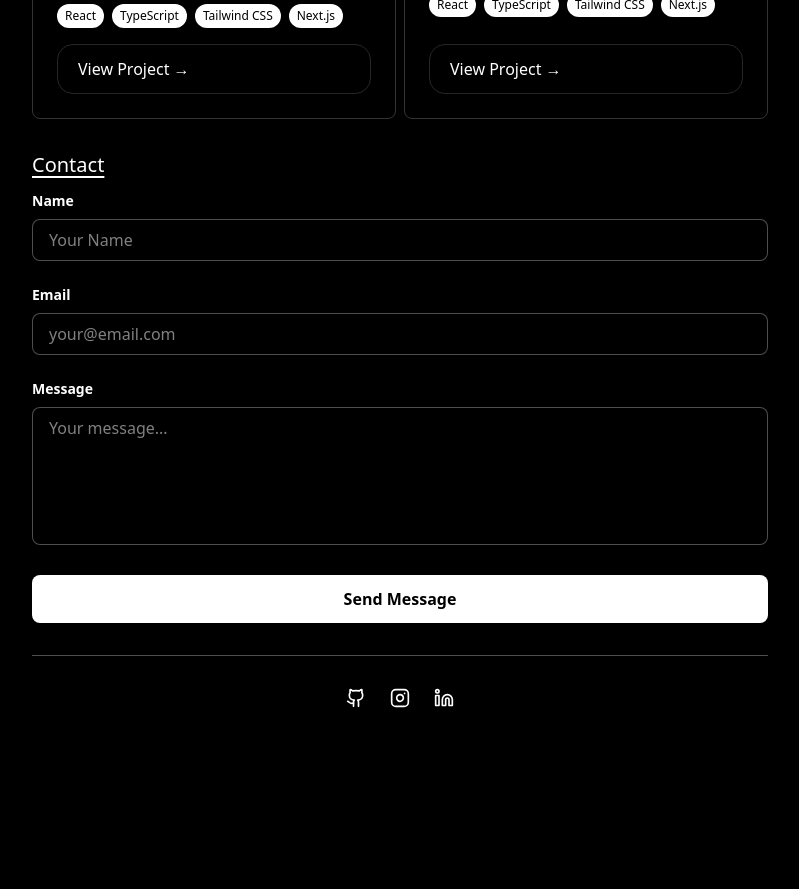
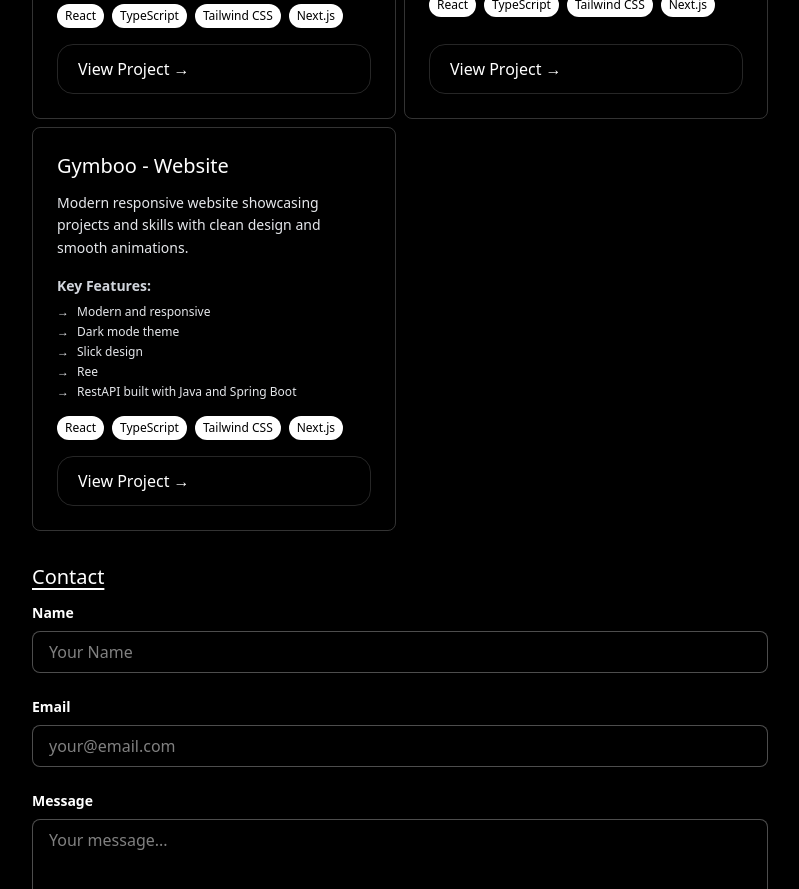
Before and after one commit to ScRichard/Personal-Website-Portfolio, a Next.js app: page / in a window 1280 px wide. Shown: the part 2220-3109 px from the top of the page, without its empty margins (240-1039 px from the left). Before the commit the page ends 2944 px from the top, so only its background shows below. Built offline with nearby package versions, Linux system fonts and the light colour scheme.

Commit message:
Add Gymboo project entry to Projects component
Added a new project entry for 'Gymboo - Website' with details on features, technologies used, and a link.

```diff
--- a/src/components/Projects.tsx
+++ b/src/components/Projects.tsx
@@ -53,6 +53,19 @@ export default function Projects() {
       ],
       tech: ['React', 'TypeScript', 'Tailwind CSS', 'Next.js'],
       link: 'https://github.com/ScRichard/VoidID'
+    },
+    {
+      title: 'Gymboo - Website',
+      description: 'Modern responsive website showcasing projects and skills with clean design and smooth animations.',
+      features: [
+        'Modern and responsive',
+        'Dark mode theme',
+        'Slick design',
+        'Ree',
+        'RestAPI built with Java and Spring Boot',
+      ],
+      tech: ['React', 'TypeScript', 'Tailwind CSS', 'Next.js'],
+      link: 'https://github.com/ScRichard/VoidID'
     }
   ];
 
```
